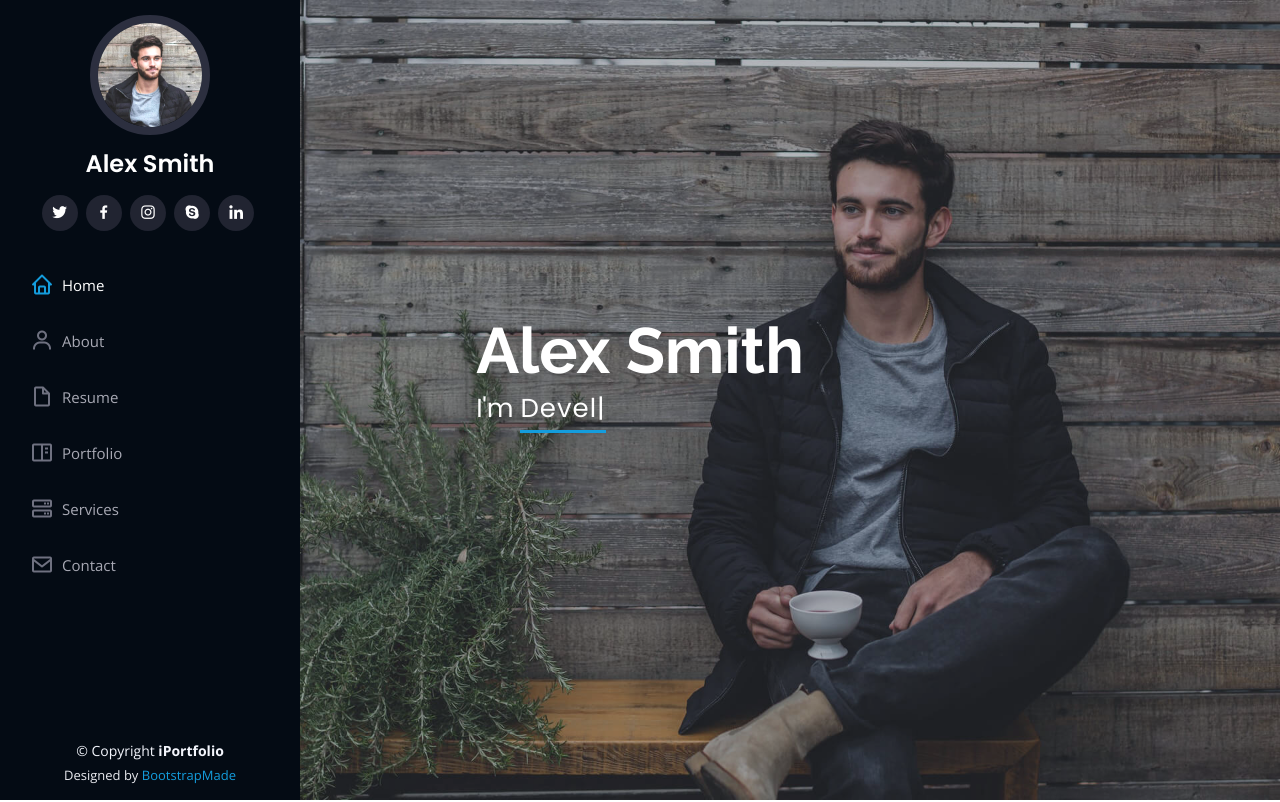
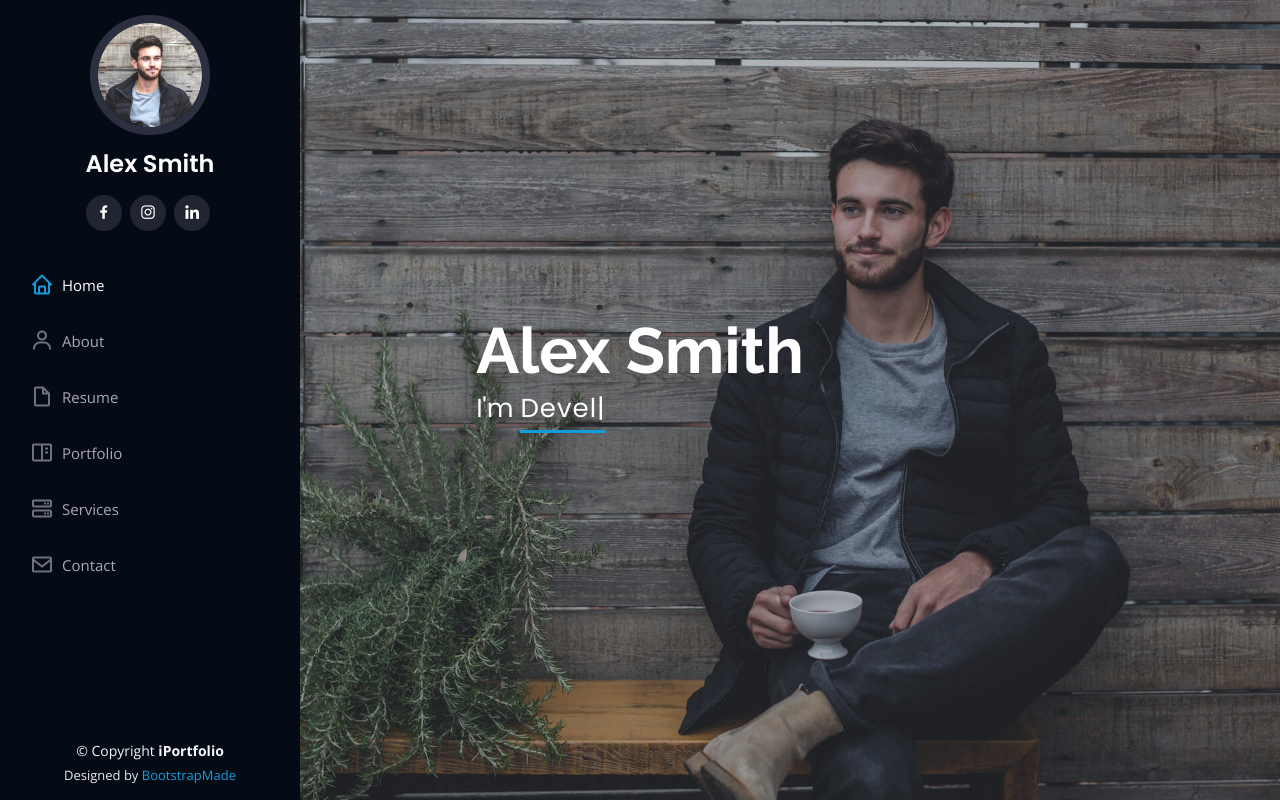
Before and after one commit to Quarantinex/Quarantinex.github.io, a plain HTML site: page index.html in a window 1280 px wide. Shown: the top 802 px of the page. Drawn offline with nearby package versions, Linux system fonts and the light colour scheme.

Commit message:
social links

```diff
--- a/index.html
+++ b/index.html
@@ -48,11 +48,9 @@
         <img src="assets/img/profile-img.jpg" alt="" class="img-fluid rounded-circle">
         <h1 class="text-light"><a href="index.html">Alex Smith</a></h1>
         <div class="social-links mt-3 text-center">
-          <a href="#" class="twitter"><i class="bx bxl-twitter"></i></a>
-          <a href="#" class="facebook"><i class="bx bxl-facebook"></i></a>
-          <a href="#" class="instagram"><i class="bx bxl-instagram"></i></a>
-          <a href="#" class="google-plus"><i class="bx bxl-skype"></i></a>
-          <a href="#" class="linkedin"><i class="bx bxl-linkedin"></i></a>
+          <a href="https://www.facebook.com/abhishek.naiky" class="facebook"><i class="bx bxl-facebook"></i></a>
+          <a href="https://www.instagram.com/dec0d3d_me/" class="instagram"><i class="bx bxl-instagram"></i></a>
+          <a href="https://www.linkedin.com/in/abhishek-nayak-366601130/" class="linkedin"><i class="bx bxl-linkedin"></i></a>
         </div>
       </div>
 
```
